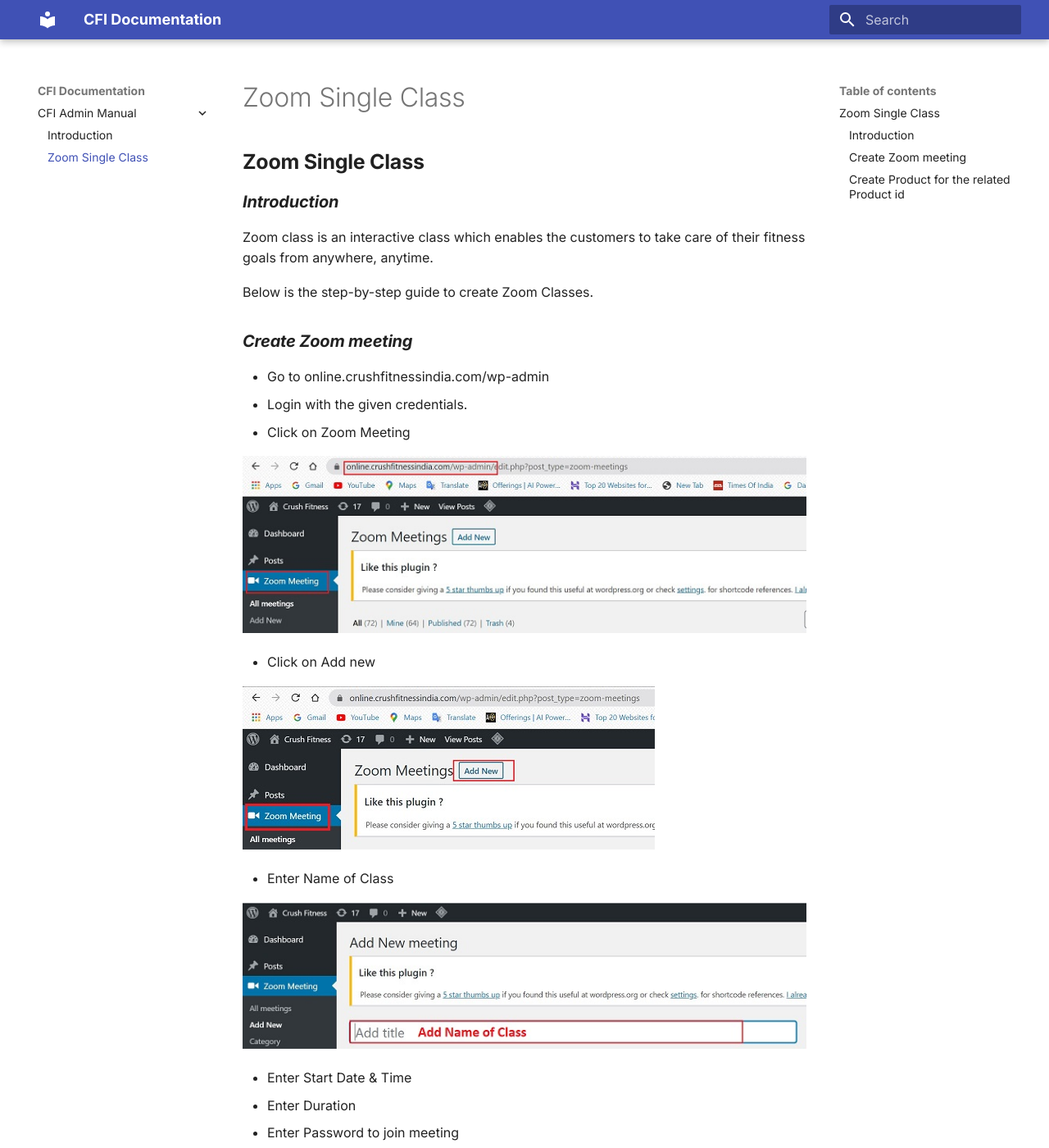
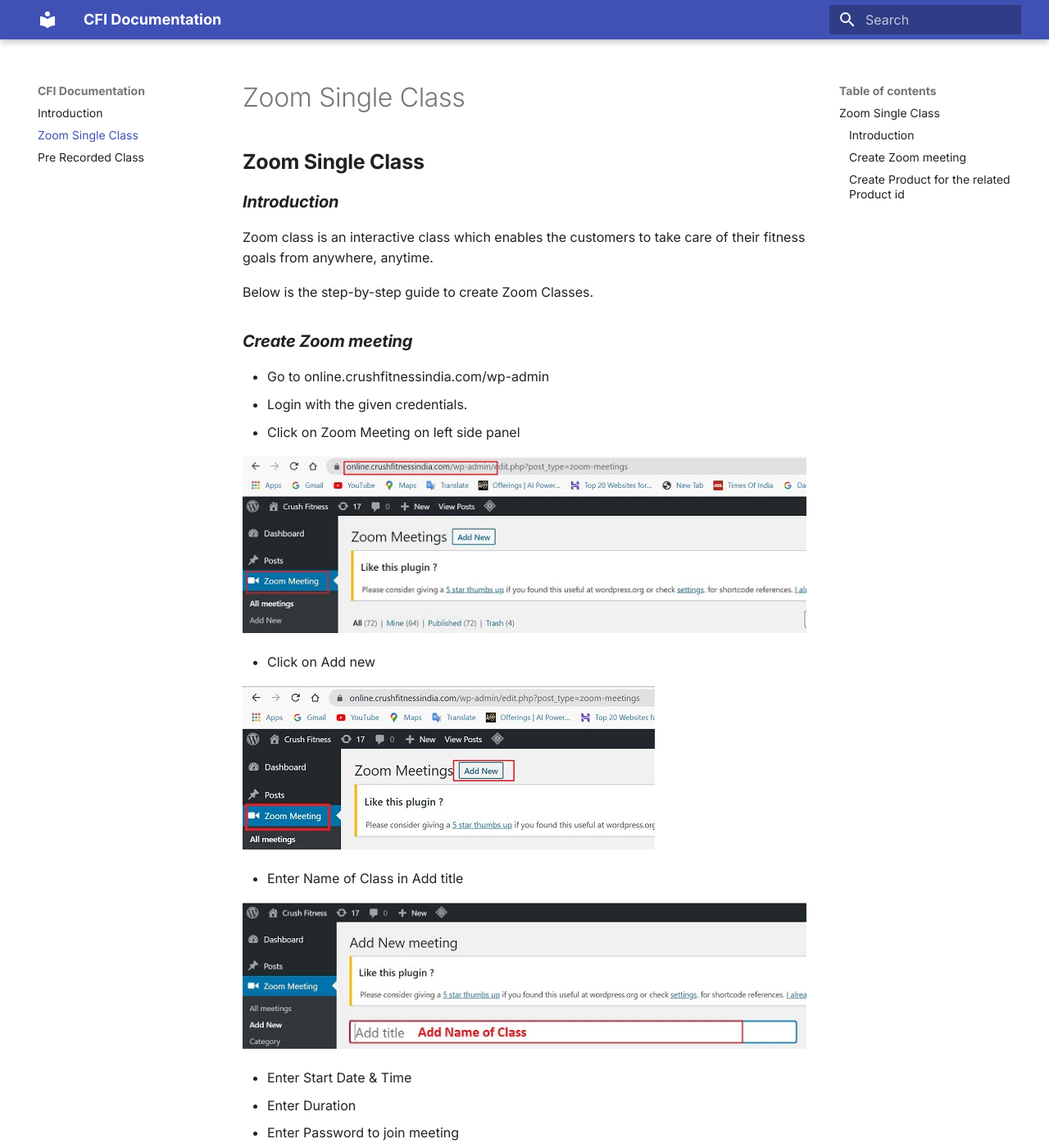
Before and after one commit to Krenovate-Solutions-Pvt-Ltd/CFI, an MkDocs documentation site: the page built from docs/Zoom-Single-Class.md, in a window 1280 px wide and 1400 px high. Shown: the whole window at 82% size. Built offline with MkDocs 1.6.1 and Material for MkDocs 9.7.7, drawn with Linux system fonts in a browser that asks for light colours.

Commit message:
14th july changes
Changes made today-
1. Created the Pre recorded class.md file
2. Minor changes to other files

```diff
--- a/docs/CFI-Admin-Manual/Zoom-Single-Class.md
+++ b/docs/Zoom-Single-Class.md
@@ -10,23 +10,23 @@
 
 *   Go to online.crushfitnessindia.com/wp-admin
 *   Login with the given credentials.
-*   Click on Zoom Meeting
+*   Click on Zoom Meeting on left side panel
 
-![meeting](../images/Zoom/zoommeeting.jpg)
+![meeting](images/Zoom/zoommeeting.jpg)
 
 *   Click on Add new
 
-![add new](../images/Zoom/zoomadd.jpg)
+![add new](images/Zoom/zoomadd.jpg)
 
-*   Enter Name of Class
+*   Enter Name of Class in Add title
 
-![add name](../images/Zoom/zoomname.jpg)
+![add name](images/Zoom/zoomname.jpg)
 
 *   Enter Start Date & Time
 *   Enter Duration
 *   Enter Password to join meeting
 
-![details](../images/Zoom/zoomdetails.jpg)
+![details](images/Zoom/zoomdetails.jpg)
 
 *   Check mark the below options:
 
@@ -34,30 +34,30 @@
     *   Participant Video
     *   Mute Participants Upon Entry
 
-![options](../images/Zoom/tickoptions.jpg)
+![options](images/Zoom/tickoptions.jpg)
 
 *   On the right side panel:
 
     *   Go to Category
     *   It should be marked as "Group"
 
-![category](../images/Zoom/category.jpg)
+![category](images/Zoom/category.jpg)
 
 *   Tick the Enable Purchase check box
 
-![enable purchase](../images/Zoom/enablepurchase.jpg)
+![enable purchase](images/Zoom/enablepurchase.jpg)
 
 *   Click on Regular Price and enter an amoumt
 
-![price](../images/Zoom/regularprice.jpg)
+![price](images/Zoom/regularprice.jpg)
 
 *   Click on Publish
 
-![publish](../images/Zoom/publish.jpg)
+![publish](images/Zoom/publish.jpg)
 
 *   Once the meeting is published, a Product id is created.
 
-![product id](../images/Zoom/productid.jpg)
+![product id](images/Zoom/productid.jpg)
 
 
 ### **_Create Product for the related Product id_**
@@ -65,34 +65,34 @@
 *   Click on the Product id. You will be directed to the Product screen.
 
 
-
 *   On the Product page:
 
     *   Enter name in the name field.
 
-    ![product screen](../images/Zoom/productscreen.jpg)
+    ![product screen](images/Zoom/productscreen.jpg)
 
     *   Go to Product Field:
+    *
         *   Enter the Date & Time for the class
 
-        ![product date](../images/Zoom/productfield.jpg)
+        ![product date](images/Zoom/productfield.jpg)
 
         *   Choose Type of class
 
-        ![type of class](../images/Zoom/typeofclass.jpg)
+        ![type of class](images/Zoom/typeofclass.jpg)
 
     *   Go to Product Data -> Zoom Meeting
 
-        ![product data](../images/Zoom/productdata.jpg)
+        ![product data](images/Zoom/productdata.jpg)
 
     *   In the Zoom Connection field -> Enable Zoom Connection.
 
-    ![zoom connection](../images/Zoom/zoomconnection.jpg)
+    ![zoom connection](images/Zoom/zoomconnection.jpg)
 
 *   Product page -> Right side panel:
 
     *   Go to Product Categories -> Group Fitness -> Single Zoom CLass
 
-    ![product category](../images/Zoom/productcategory.jpg)
+    ![product category](images/Zoom/productcategory.jpg)
 
 *   Click Publish to save the settings.
--- a/mkdocs.yml
+++ b/mkdocs.yml
@@ -1,8 +1,8 @@
 site_name: CFI Documentation
 nav:
-  - CFI Admin Manual:
-    -  Introduction:  'CFI-Admin-Manual/Introduction.md'
-    -  Zoom Single Class:  'CFI-Admin-Manual/Zoom-Single-Class.md'
+  -  Introduction:  'Introduction.md'
+  -  Zoom Single Class:  'Zoom-Single-Class.md'
+  -  Pre Recorded Class:  'Pre-Recorded-Class.md'
 theme:
   name: material
   features:
```
Also changed, not shown: docs/Introduction.md (renamed from docs/CFI-Admin-Manual/Introduction.md, +2 -2 lines), docs/Pre-Recorded-Class.md (added, +101 -0 lines), docs/index.md (+2 -0 lines), docs/images/Pre-Recorded-Class/addname.jpg (added), docs/images/Pre-Recorded-Class/addnew.jpg (added), docs/images/Pre-Recorded-Class/checkdetails.jpg (added), docs/images/Pre-Recorded-Class/enablepurchase.jpg (added), docs/images/Pre-Recorded-Class/prerecordedclass.jpg (added), docs/images/Pre-Recorded-Class/productcategory.jpg (added), docs/images/Pre-Recorded-Class/productdata.jpg (added), docs/images/Pre-Recorded-Class/productfield.jpg (added), docs/images/Pre-Recorded-Class/productid.jpg (added), docs/images/Pre-Recorded-Class/productname.jpg (added), docs/images/Pre-Recorded-Class/publish.jpg (added), 4 more files.
